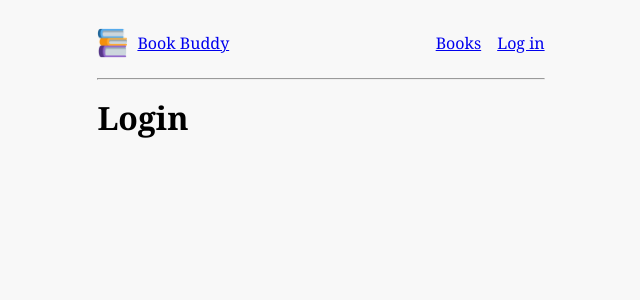
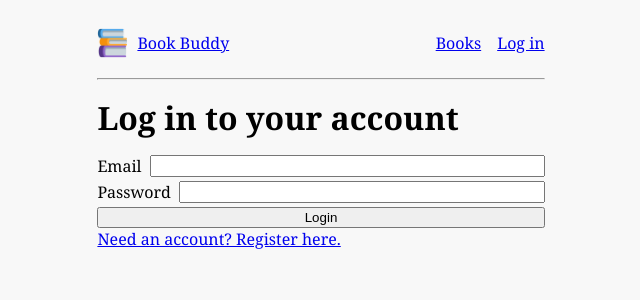
Before and after one commit to raven5211/fsa_BookBuddy, a React (Vite) app: page /login in a window 1280 px wide. Shown: the top 300 px of the page, without its empty margins (319-959 px from the left). Built offline with nearby package versions, Linux system fonts and the light colour scheme; no server answers.

Commit message:
added login functionality

```diff
--- a/src/App.css
+++ b/src/App.css
@@ -22,3 +22,7 @@ body {
 h1 {
   margin: 1rem 0;
 }
+
+p[role="alert"] {
+  color: red;
+}
--- a/src/auth/AuthContext.jsx
+++ b/src/auth/AuthContext.jsx
@@ -1,4 +1,6 @@
-import { createContext, useContext, useState } from "react";
+import { createContext, useContext, useEffect, useState } from "react";
+import App from "../App";
+import axios from "axios";
 
 //get api path from .env file
 const API = import.meta.env.VITE_API;
@@ -10,12 +12,54 @@ const authContext = createContext();
 export function AuthProvider({ children }) {
   const [token, setToken] = useState(null);
 
-  async function register() {}
+  function attemptGetToken() {
+    const localStorageToken = localStorage.getItem("authToken");
+    if (localStorageToken) {
+      setToken(localStorageToken);
+    }
+  }
 
-  async function login() {}
+  useEffect(() => {
+    attemptGetToken();
+  }, []);
+
+  useEffect(() => console.log(token), [token]);
+
+  async function register(firstname, lastname, email, password) {
+    const newUser = {
+      firstname: firstname,
+      lastname: lastname,
+      email: email,
+      password: password,
+    };
+
+    const config = {
+      "Content-type": "application/json",
+    };
+
+    const response = await axios.post(API + "/users/register", newUser, config);
+    setToken(response.data);
+    localStorage.setItem("authToken", response.data);
+  }
+
+  async function login(email, password) {
+    const userInfo = {
+      email: email,
+      password: password,
+    };
+
+    const config = {
+      "Content-type": "application/json",
+    };
+
+    const response = await axios.post(API + "/users/login", userInfo, config);
+    setToken(response.data.token);
+    localStorage.setItem("authToken", response.data.token);
+  }
 
   function logout() {
     setToken(null);
+    localStorage.removeItem("authToken");
   }
 
   const value = { token, register, login, logout };
--- a/src/auth/Login.jsx
+++ b/src/auth/Login.jsx
@@ -1,7 +1,46 @@
+import "./auth.css";
+
+import { Link, useNavigate } from "react-router";
+import { useAuth } from "./AuthContext";
+import { useState } from "react";
+
 export default function Login() {
+  const { login } = useAuth();
+  const navigate = useNavigate();
+
+  const [error, setError] = useState(null);
+
+  async function tryLogin(formData) {
+    setError(null);
+
+    const email = formData.get("email");
+    const password = formData.get("password");
+
+    try {
+      await login(email, password);
+      navigate("/books");
+    } catch (e) {
+      console.error(error);
+      setError(e.message);
+    }
+  }
+
   return (
     <>
-      <h1>Login</h1>
+      <h1>Log in to your account</h1>
+      <form action={tryLogin}>
+        <label>
+          Email
+          <input type="email" name="email" required />
+        </label>
+        <label>
+          Password
+          <input type="password" name="password" required />
+        </label>
+        <button>Login</button>
+        {error && <p role="alert">{error}</p>}
+      </form>
+      <Link to={"/register"}>Need an account? Register here.</Link>
     </>
   );
 }
--- /dev/null
+++ b/src/auth/auth.css
@@ -0,0 +1,13 @@
+form {
+  display: flex;
+  flex-direction: column;
+}
+
+label {
+  display: flex;
+  gap: 0.5rem;
+}
+
+input {
+  flex-grow: 1;
+}
--- a/src/layout/NavBar.jsx
+++ b/src/layout/NavBar.jsx
@@ -13,7 +13,7 @@ export default function NavBar() {
         <NavLink to={"/books"}>Books</NavLink>
         {!token && <NavLink to={"/login"}>Log in</NavLink>}
         {token && <NavLink to={"/account"}>account</NavLink>}
-        {token && <NavLink onClick={logout()}>logout</NavLink>}
+        {token && <NavLink onClick={logout}>logout</NavLink>}
       </div>
     </header>
   );
```
